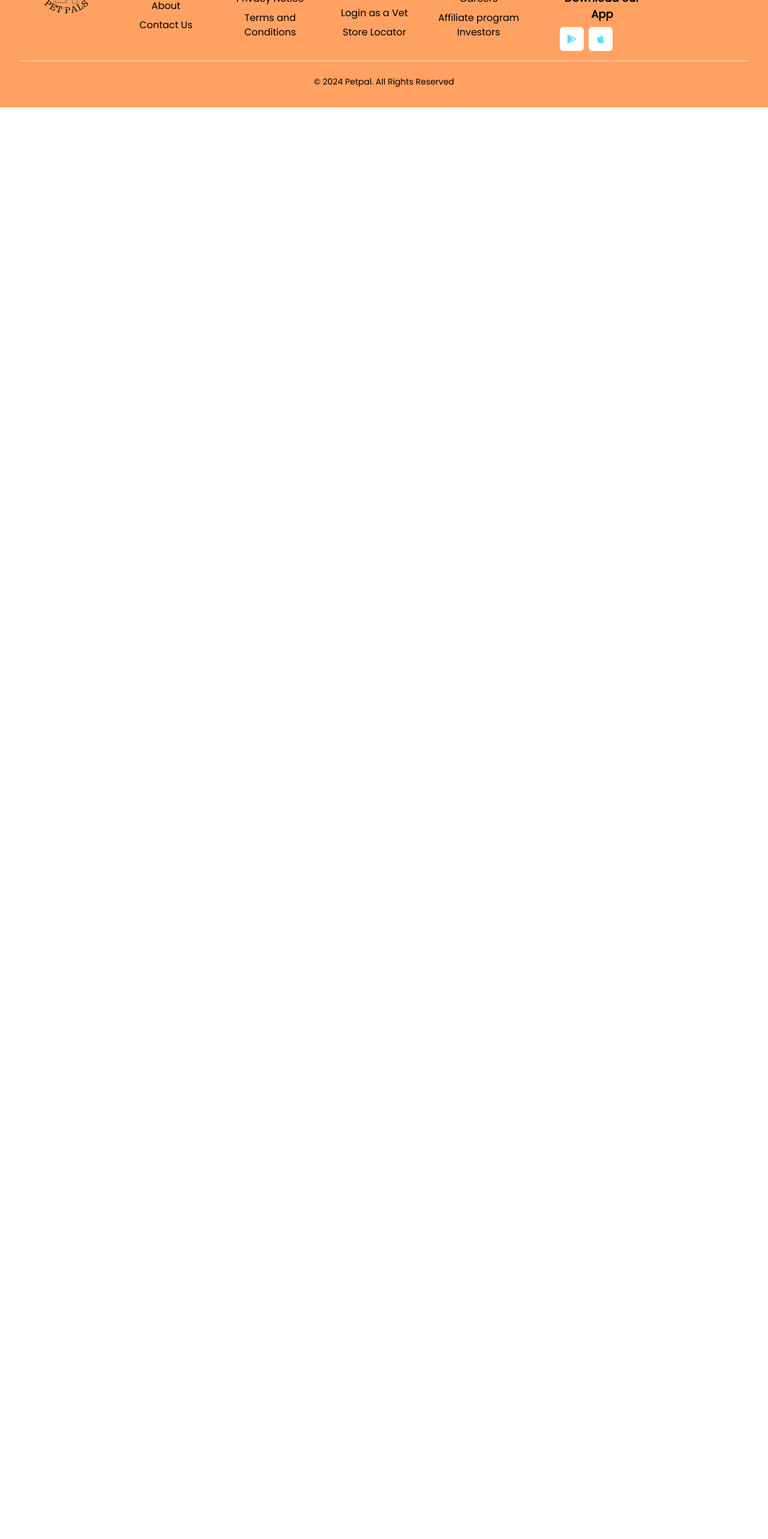
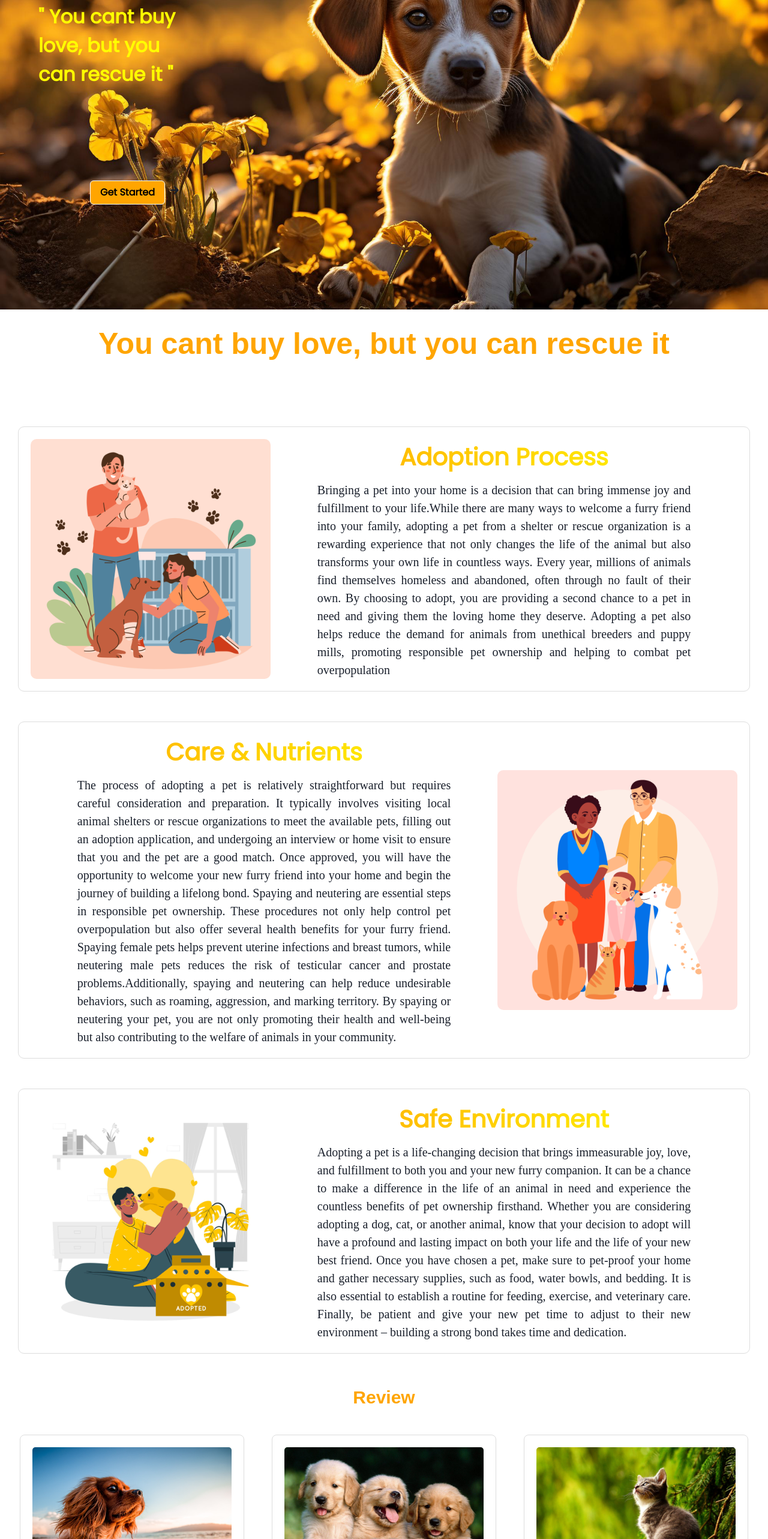
Before and after one commit to sumit1921184/PetPals, a React (Vite) app in the folder frontend/: page / in a window 1280 px wide. Shown: the part 234-2800 px from the top of the page at 60% size. Before the commit the page ends 800 px from the top, so only its background shows below. Built offline with nearby package versions, Linux system fonts and the light colour scheme.

Commit message:
final push

```diff
--- /dev/null
+++ b/frontend/src/Pages/HomePage.jsx
@@ -0,0 +1,23 @@
+// HomePage.jsx
+import Article from "../Components/Article";
+import FirstDiv from "../Components/FirstDiv";
+import Review from "../Components/Review";
+
+const HomePage = () => {
+  return (
+    <div>
+
+      <FirstDiv/>
+      <h2 style={{ textAlign: 'center',fontSize: '50px', margin: '20px 0',fontWeight: 'bold',fontFamily: "sans-serif", color:'orange'}}>You cant buy love, but you can rescue it</h2>
+      <Article/>
+      <h2 style={{ textAlign: 'center',fontSize: '30px', margin: '20px 0',fontWeight: 'bold',fontFamily: "sans-serif", color:'orange'}}>Review</h2>
+
+      <Review/>
+
+
+
+    </div>
+  );
+};
+
+export default HomePage;
--- a/frontend/src/Routing/AllRoutes.jsx
+++ b/frontend/src/Routing/AllRoutes.jsx
@@ -7,6 +7,7 @@
 import SignUp from "../Components/SignUp";
 import Adopt from "../Pages/Adopt";
 import MyApplication from "../Pages/MyApplication";
+
 
 function Allroutes() {
   return (
```
